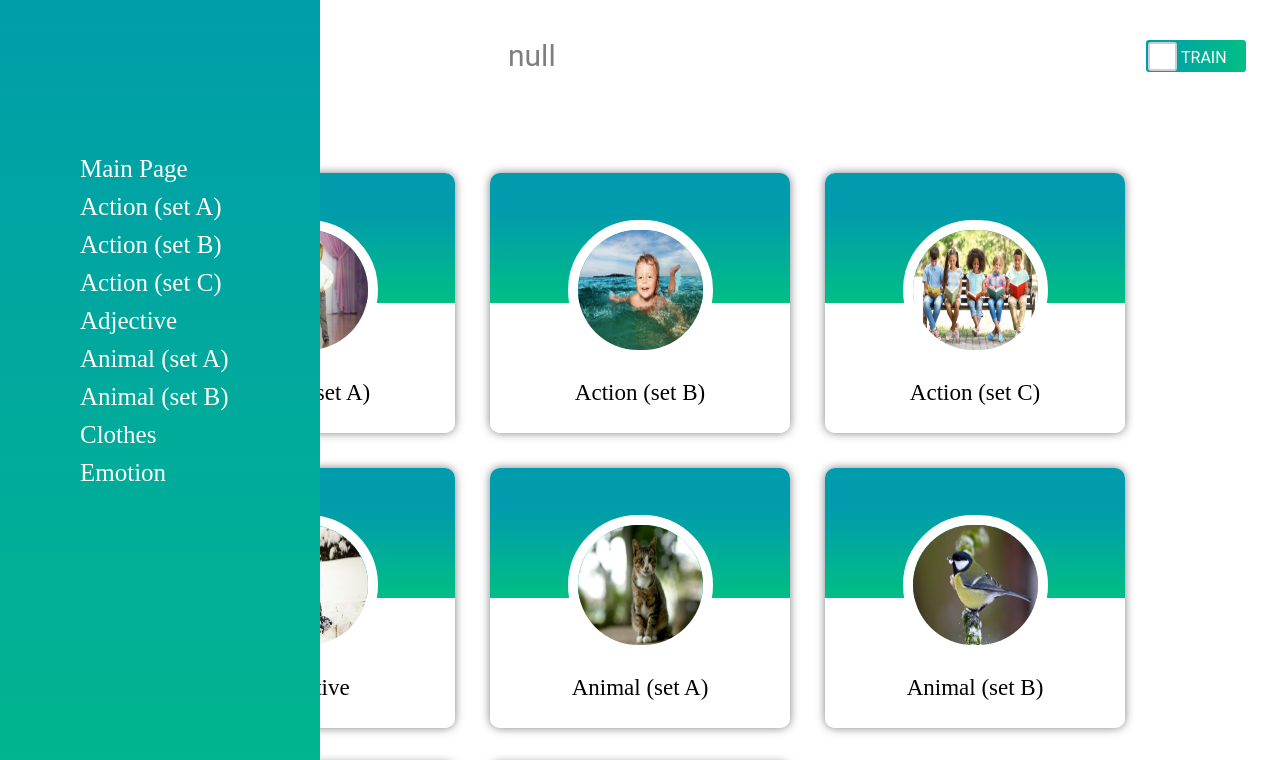
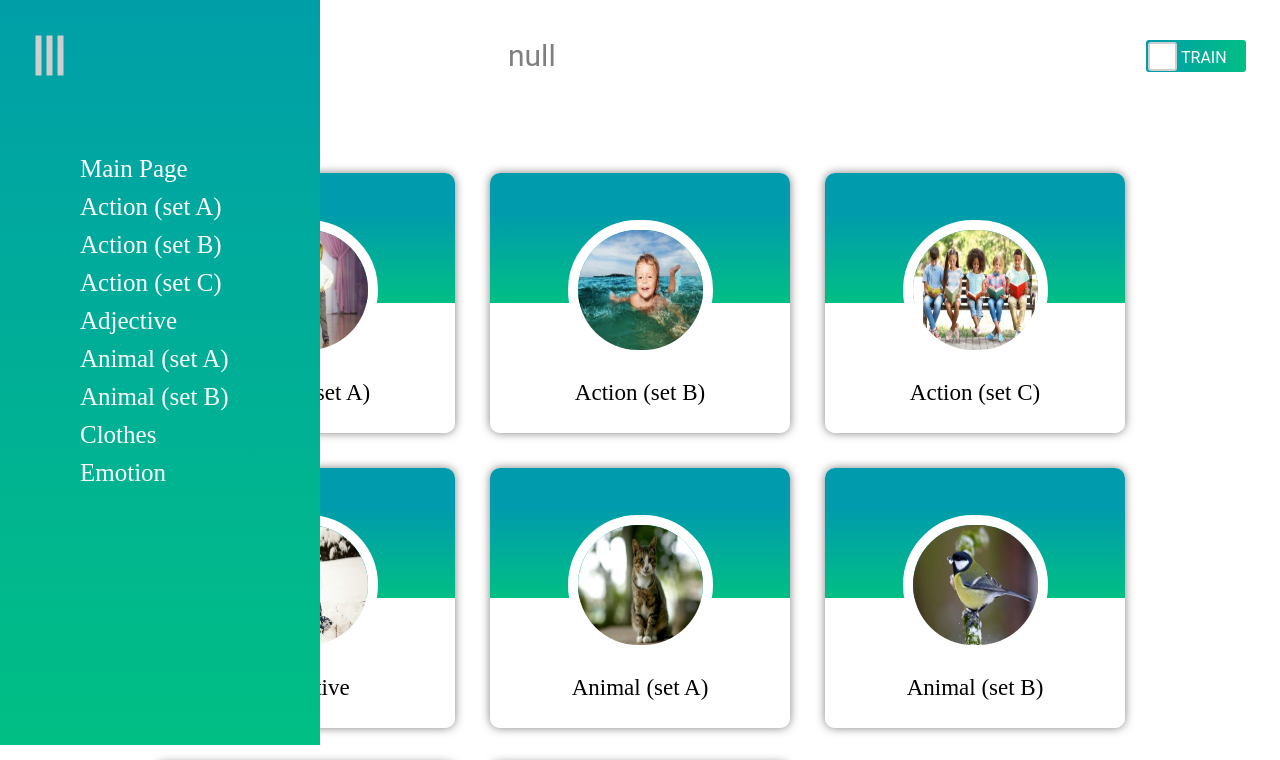
Before and after one commit to leqsar/examples, a website built with webpack: page index.html in a window 1280 px wide. Both pictures are taken after a click on the element 52 px from the left and 55 px from the top of the page. Shown: the top 760 px of the page. Built offline with nearby package versions, Linux system fonts and the light colour scheme.

Commit message:
feat: add posibility to close burger menu by click on icon

```diff
--- a/burger-menu.js
+++ b/burger-menu.js
@@ -5,24 +5,22 @@ export default function burgerMenuOpen() {
     let isMenuOpen = false;
 
     menuButton.addEventListener('click', () => {
-        isMenuOpen = isMenuOpen == true ? false : true;
+        isMenuOpen = isMenuOpen ? false : true;
         if (isMenuOpen) {
             menu.style.left = '0vw';
             burgerIconWrap.style.transform = 'rotate(90deg)';
-        } else {
-            menu.style.left = '-25vw';
-            burgerIconWrap.style.transform = 'rotate(0deg)';
         }
     });
 
-    ////////// ТУТ ОШИБКА !!!!!!!!!!!!!!!!
     document.addEventListener('click', event => {
         let isMenu =  event.target.classList.contains('burger-menu-wrap'),
             isMenuIcon = event.target.classList.contains('burger-menu');
         if ((isMenuOpen && !isMenu) || isMenuIcon) {
             menu.style.left = '-25vw';
             burgerIconWrap.style.transform = 'rotate(0deg)';
-            isMenuOpen = false;
+            setTimeout(() => {
+                isMenuOpen = false;
+            }, 200);
         }
     }, true);
 }
--- a/style.css
+++ b/style.css
@@ -33,7 +33,7 @@ a {
 }
 
 .burger-menu {
-    z-index: 2;
+    z-index: 4;
 }
 
 .burger-menu ul {
@@ -154,7 +154,7 @@ a {
     top: -95px;
     left: -25vw;
     width: 25vw;
-    height: 1200px;
+    height: 105vh;
     background: linear-gradient(to bottom, #009bad, #00bf84);
     font-size: 25px;
     color: white;
```
